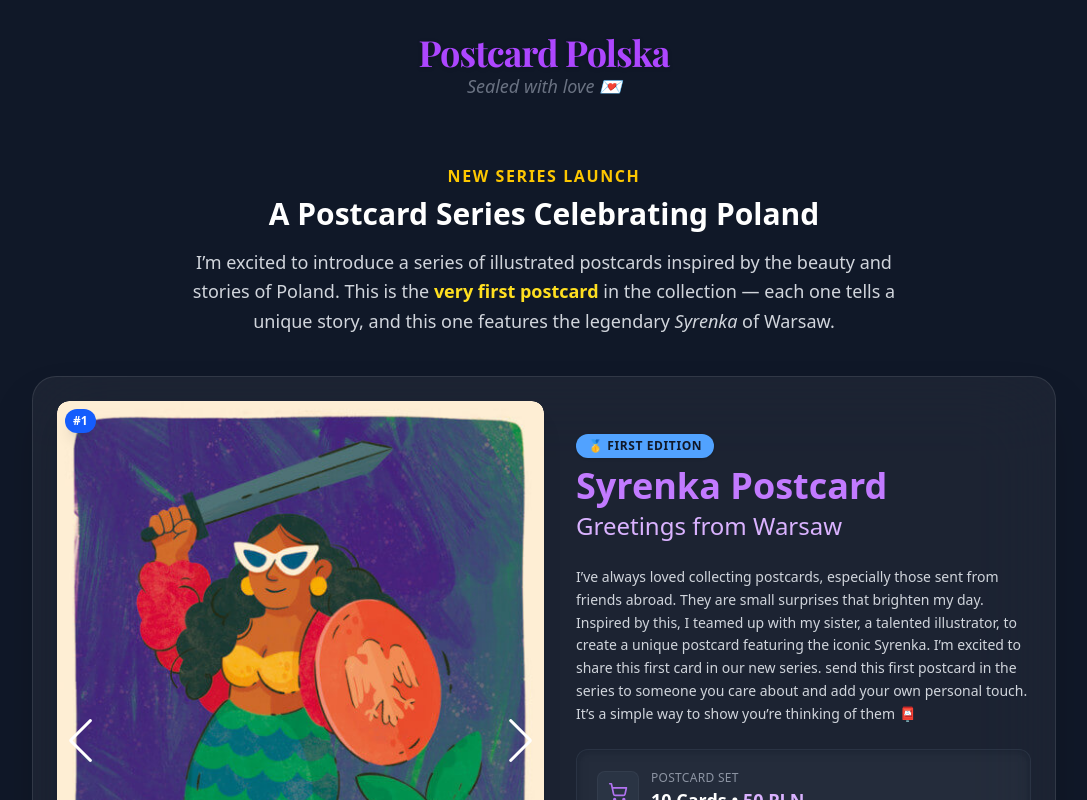
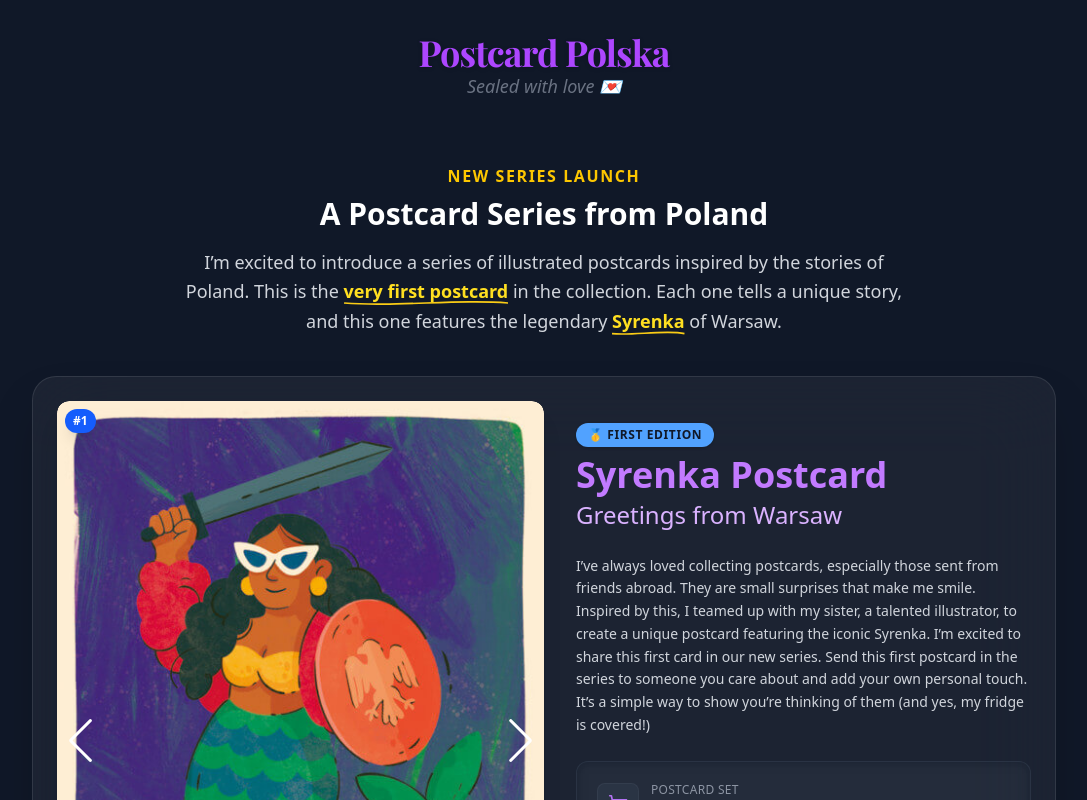
Before and after one commit to herol3oy/postcard-polska, a Next.js app: page / in a window 1280 px wide. Shown: the top 800 px of the page, without its empty margins (96-1183 px from the left). Built offline with nearby package versions, Linux system fonts and the light colour scheme.

Commit message:
update text

```diff
--- a/app/page.tsx
+++ b/app/page.tsx
@@ -26,17 +26,45 @@ export default async function Home({
           </p>
 
           <h2 className="text-2xl sm:text-3xl font-bold text-white mb-4">
-            A Postcard Series Celebrating Poland
+            A Postcard Series from Poland
           </h2>
 
           <p className="text-base sm:text-lg text-gray-300 leading-relaxed">
             I’m excited to introduce a series of illustrated postcards inspired
-            by the beauty and stories of Poland. This is the{" "}
-            <span className="text-yellow-300 font-semibold">
+            by the stories of Poland. This is the{" "}
+            <span className="relative text-yellow-300 font-semibold inline-block">
               very first postcard
+              <svg
+                className="absolute bottom-0 left-0 w-full h-2"
+                viewBox="0 0 100 10"
+                preserveAspectRatio="none"
+              >
+                <path
+                  d="M0,5 C30,10 70,0 100,5"
+                  stroke="#facc15"
+                  strokeWidth="2"
+                  fill="none"
+                />
+              </svg>
             </span>{" "}
-            in the collection — each one tells a unique story, and this one
-            features the legendary <em>Syrenka</em> of Warsaw.
+            in the collection. Each one tells a unique story, and this one
+            features the legendary{" "}
+            <span className="relative inline-block text-yellow-300 font-semibold">
+              Syrenka
+              <svg
+                className="absolute bottom-0 left-0 w-full h-2"
+                viewBox="0 0 100 10"
+                preserveAspectRatio="none"
+              >
+                <path
+                  d="M0,7 C25,10 75,2 100,7"
+                  stroke="#facc15"
+                  strokeWidth="2"
+                  fill="none"
+                />
+              </svg>
+            </span>{" "}
+            of Warsaw.
           </p>
         </section>
 
@@ -65,13 +93,13 @@ export default async function Home({
               </div>
               <p className="text-sm text-gray-300 leading-relaxed">
                 I’ve always loved collecting postcards, especially those sent
-                from friends abroad. They are small surprises that brighten my
-                day. Inspired by this, I teamed up with my sister, a talented
+                from friends abroad. They are small surprises that make me
+                smile. Inspired by this, I teamed up with my sister, a talented
                 illustrator, to create a unique postcard featuring the iconic
                 Syrenka. I’m excited to share this first card in our new series.
-                send this first postcard in the series to someone you care about
+                Send this first postcard in the series to someone you care about
                 and add your own personal touch. It’s a simple way to show
-                you’re thinking of them 📮
+                you’re thinking of them (and yes, my fridge is covered!)
               </p>
 
               <div className="flex flex-col gap-4 bg-gray-800/30 border border-gray-700/50 backdrop-blur-sm p-5 rounded-xl shadow-inner">
```
